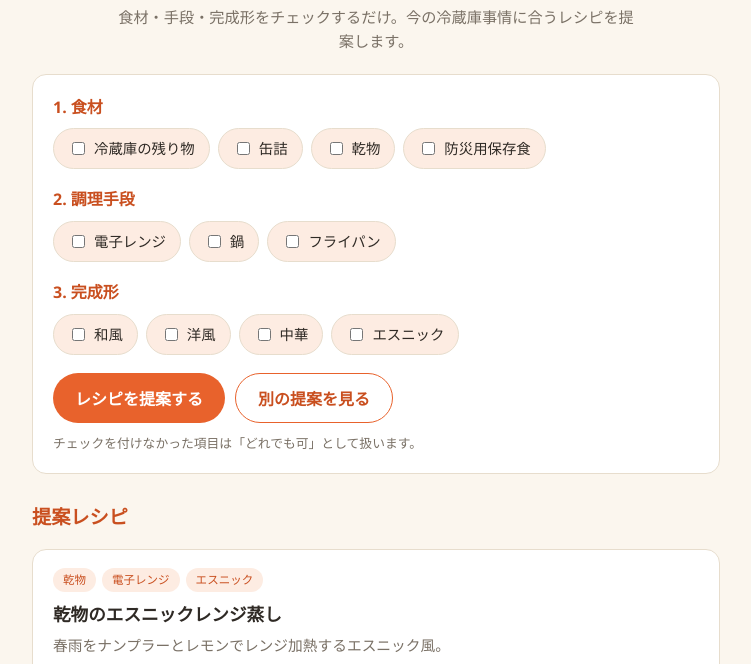
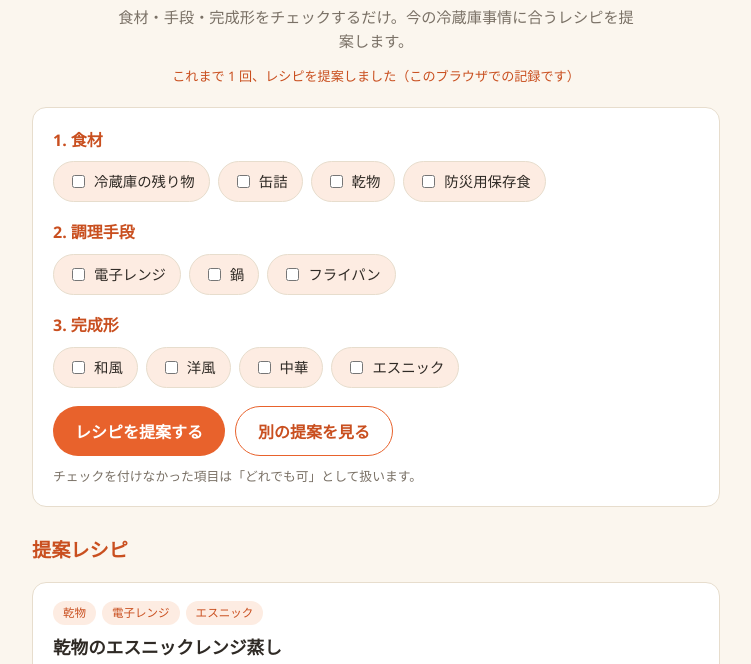
Before and after one commit to k518-2026/KondateNavi, a plain HTML site: page index.html in a window 1280 px wide. Shown: the part 81-745 px from the top of the page, without its empty margins (264-1015 px from the left). Drawn offline with Linux system fonts and the light colour scheme.

Commit message:
提案回数のカウンターを追加
レシピを提案するたびに通算回数をブラウザのlocalStorageに記録し、
ヘッダーに表示する。

Co-Authored-By: Claude Sonnet 5 <noreply@anthropic.com>

```diff
--- a/index.html
+++ b/index.html
@@ -11,6 +11,7 @@
 <header class="site-header">
   <h1>こんだてナビ</h1>
   <p class="lead">食材・手段・完成形をチェックするだけ。今の冷蔵庫事情に合うレシピを提案します。</p>
+  <p id="suggest-count" class="counter-line"></p>
 </header>
 
 <main>
--- a/script.js
+++ b/script.js
@@ -67,6 +67,27 @@ function renderResults(dishes, note) {
   });
 }
 
+const SUGGEST_COUNT_KEY = "kondateNaviSuggestCount";
+
+function incrementSuggestCount() {
+  let count = 0;
+  try {
+    count = Number(localStorage.getItem(SUGGEST_COUNT_KEY)) || 0;
+    count += 1;
+    localStorage.setItem(SUGGEST_COUNT_KEY, String(count));
+  } catch (e) {
+    count = (incrementSuggestCount.fallback = (incrementSuggestCount.fallback || 0) + 1);
+  }
+  return count;
+}
+
+function renderSuggestCount() {
+  const el = document.getElementById("suggest-count");
+  if (!el) return;
+  const count = incrementSuggestCount();
+  el.textContent = `これまで ${count} 回、レシピを提案しました（このブラウザでの記録です）`;
+}
+
 function suggest() {
   const ingredients = getChecked("ingredient");
   const methods = getChecked("method");
@@ -86,6 +107,7 @@ function suggest() {
 
   const chosen = pickRandom(candidates, Math.min(3, candidates.length));
   renderResults(chosen, chosen.length < 2 ? "条件に合うレシピが少なかったので、これだけ表示しています。" : null);
+  renderSuggestCount();
 }
 
 document.addEventListener("DOMContentLoaded", () => {
--- a/style.css
+++ b/style.css
@@ -38,6 +38,13 @@ body {
   max-width: 520px;
   color: var(--muted);
   font-size: 0.95rem;
+}
+
+.counter-line {
+  margin: 12px auto 0;
+  max-width: 520px;
+  font-size: 0.82rem;
+  color: var(--accent-dark);
 }
 
 main {
```
